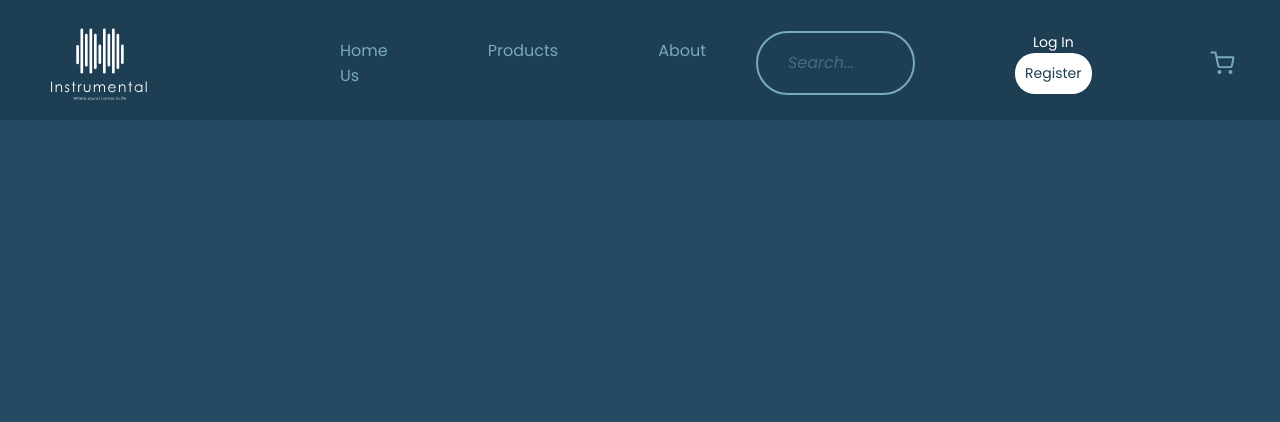
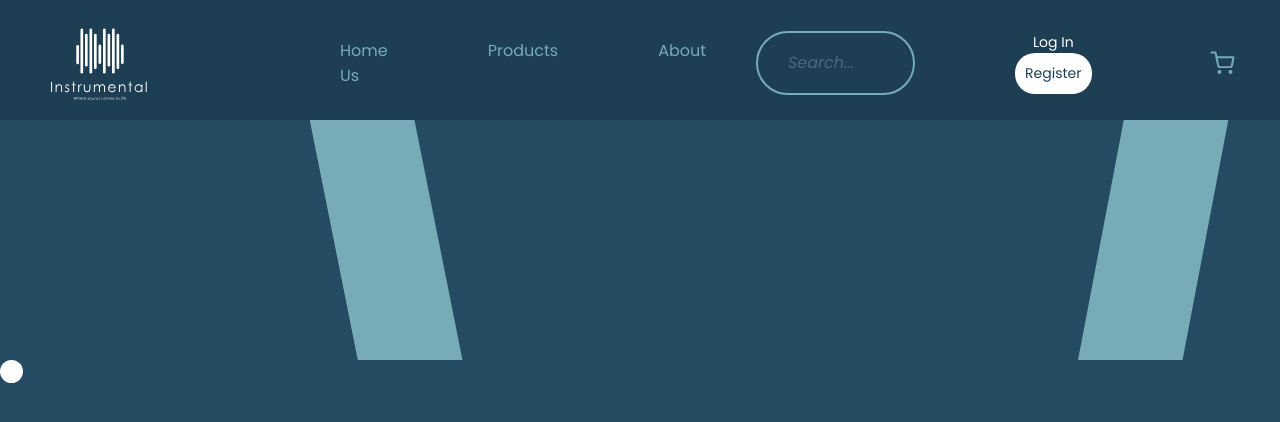
Before and after one commit to WiaanDuvenhage-200307/Instrumental, a React (Create React App) app in the folder client/: page / in a window 1280 px wide. Shown: the top 422 px of the page. Built offline with nearby package versions, Linux system fonts and the light colour scheme.

Commit message:
added slider

```diff
--- a/client/src/App.jsx
+++ b/client/src/App.jsx
@@ -1,6 +1,7 @@
 import Login from "./Pages/Login";
 import {Routes, Route} from 'react-router-dom';
 import Home from "./Pages/Home";
+import Dots from "./Components/Dots/Dots";
 
 
 function App() {
--- a/client/src/Components/Dots/Dots.jsx
+++ b/client/src/Components/Dots/Dots.jsx
@@ -0,0 +1,33 @@
+import React, { useState, useEffect } from 'react'
+import style from './Dots.module.scss';
+
+export default function Dots( props ) {
+
+    const [image, setImage] = useState(0);
+
+    let images = props.images || [];
+
+    useEffect(() => {
+        const timer = setTimeout(() => {
+            image === images.length - 1
+            ? setImage(0)
+            : setImage( image + 1 )
+
+            props.imageNum(image)
+        }, 2000)
+    }, [image])
+
+  return (
+    <div className={style.dots}>
+        {
+            images.map((item, index) =>
+            <div
+                className={ image === index ? style.selected : ''}
+                key={index}
+                onClick={ () => setImage(index, props.imageNum(index)) }
+            >
+            </div>
+        )}
+    </div>
+  );
+};
--- /dev/null
+++ b/client/src/Components/Dots/Dots.module.scss
@@ -0,0 +1,13 @@
+@import '../../Assets/base.scss';
+
+.selected{
+    height: 23px;
+    width: 23px;
+    border-radius: 50%;
+    background-color: white;
+}
+
+.dots{
+    display: flex;
+    gap: 10px;
+}
--- a/client/src/Pages/Home.jsx
+++ b/client/src/Pages/Home.jsx
@@ -1,11 +1,27 @@
-import React from 'react';
+import React, {useState, useEffect} from 'react';
+import Dots from '../Components/Dots/Dots';
 import Nav from '../Components/UI/Nav/Nav';
 import style from './Home.module.scss';
+import Logo from '../Assets/img/bg-img.jpg';
+import darkLogo from '../Assets/icons/cart.svg';
 
 export default function Home() {
+
+    const images = [Logo, darkLogo];
+    const [ image, setImage ] = useState(0);
+
   return (
     <div className={style.page}>
         <Nav/>
+        <img
+            src={ images[image] }
+            alt=""
+            className={style.sliderImg}
+        />
+        <Dots
+            images={ images }
+            imageNum = {value => setImage(value)}
+        />
     </div>
   )
 }
--- a/client/src/Pages/Home.module.scss
+++ b/client/src/Pages/Home.module.scss
@@ -4,4 +4,12 @@
     background-color: $blue2;
     height: 100vh;
     display: flex;
+    flex-flow: column;
+
+    .sliderImg{
+        height: 30%;
+        background-size:auto;
+        background-position: center;
+        object-fit: cover;
+    }
 }
```
